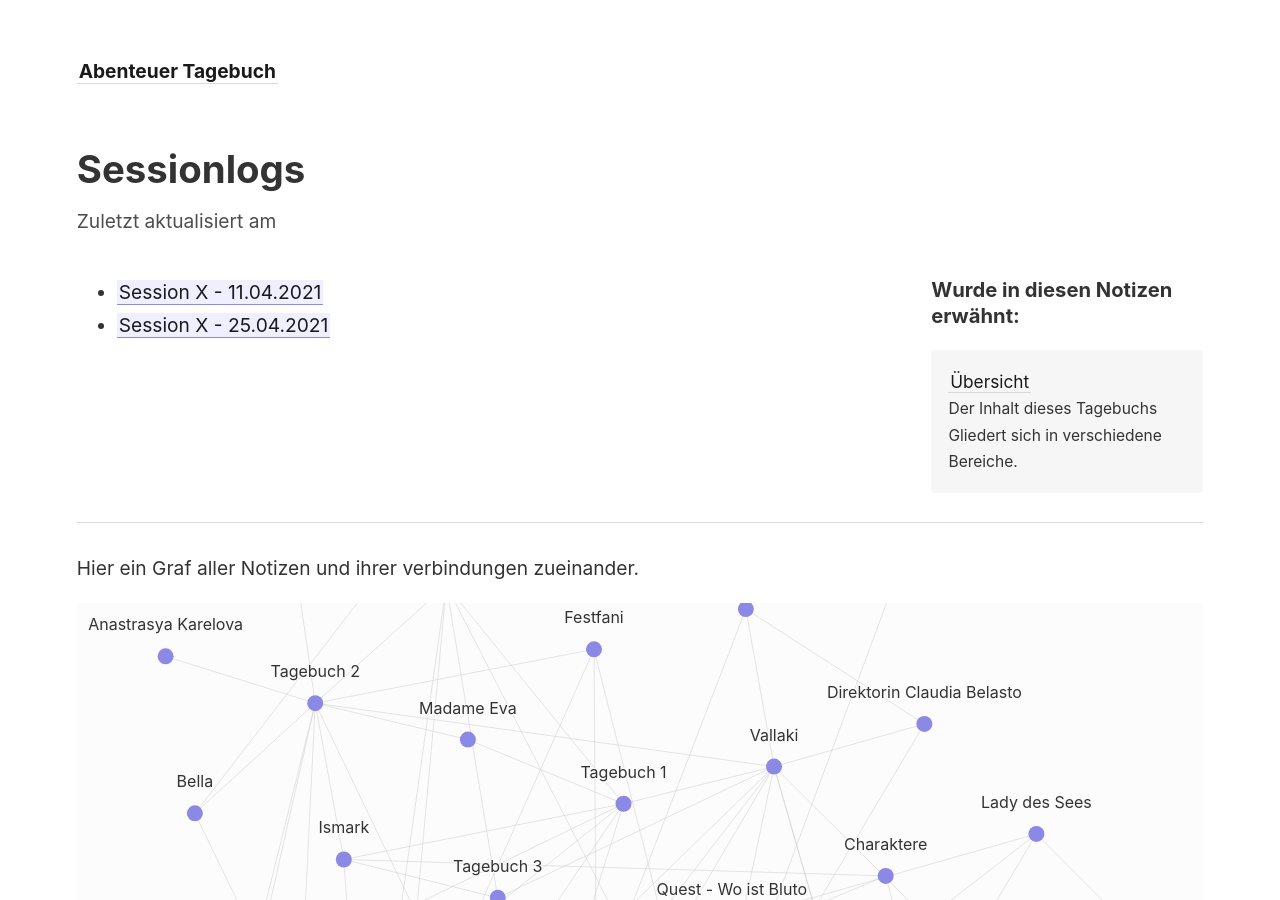
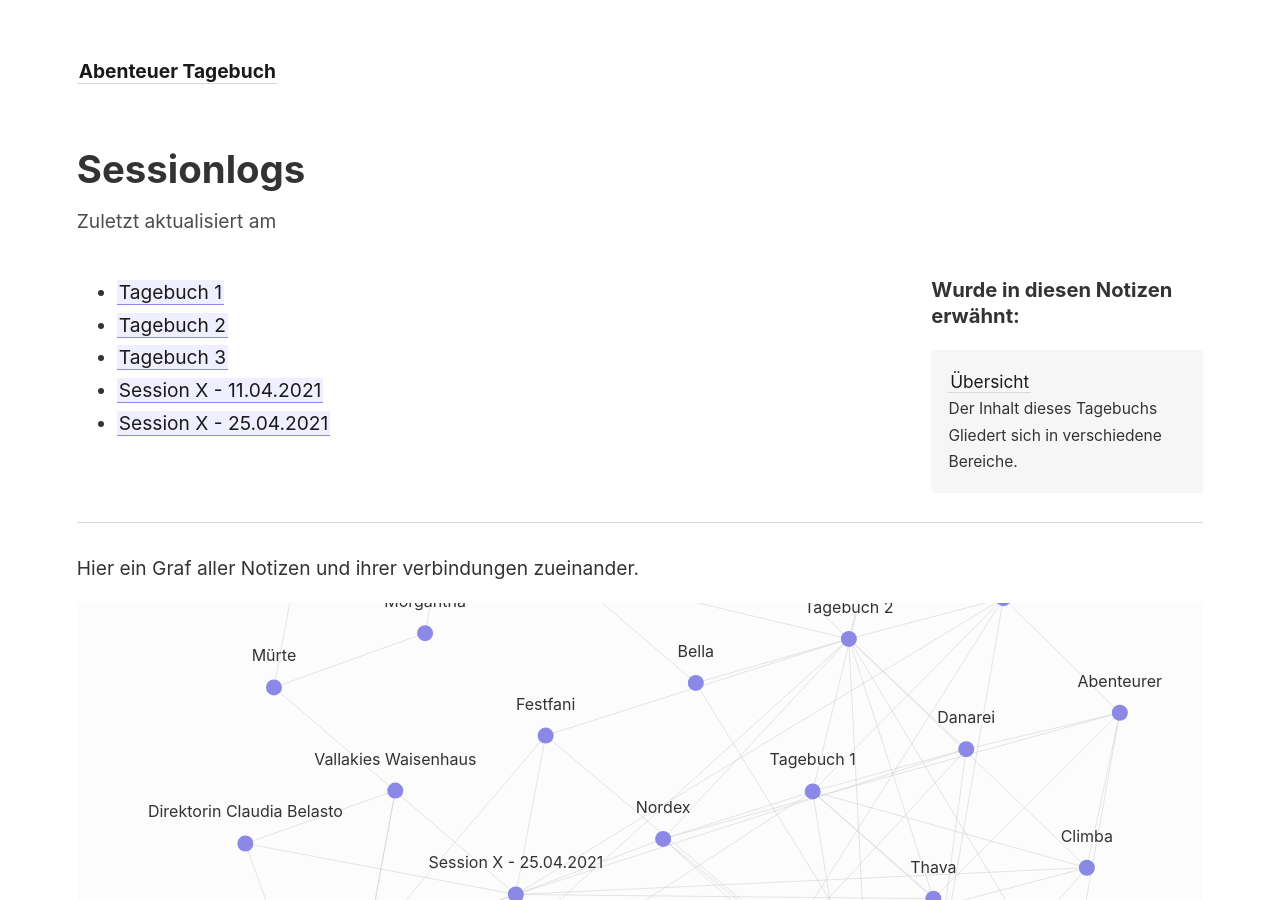
Before and after one commit to Julez404/CoS_Log, a Jekyll site: the page built from _notes/Sessionlogs.md, in a window 1280 px wide and 900 px high. Built offline with Jekyll 4.4.1, drawn with Linux system fonts in a browser that asks for light colours.

Commit message:
Update via script

```diff
--- a/_notes/Sessionlogs.md
+++ b/_notes/Sessionlogs.md
@@ -2,5 +2,8 @@
 title: Sessionlogs
 ---
 
+* [[Tagebuch 1]]
+* [[Tagebuch 2]]
+* [[Tagebuch 3]]
 * [[Session X - 11.04.2021]]
 * [[Session X - 25.04.2021]]
```
Also changed, not shown: _notes/Festfani.md (+1 -1 lines), 1 other file.
